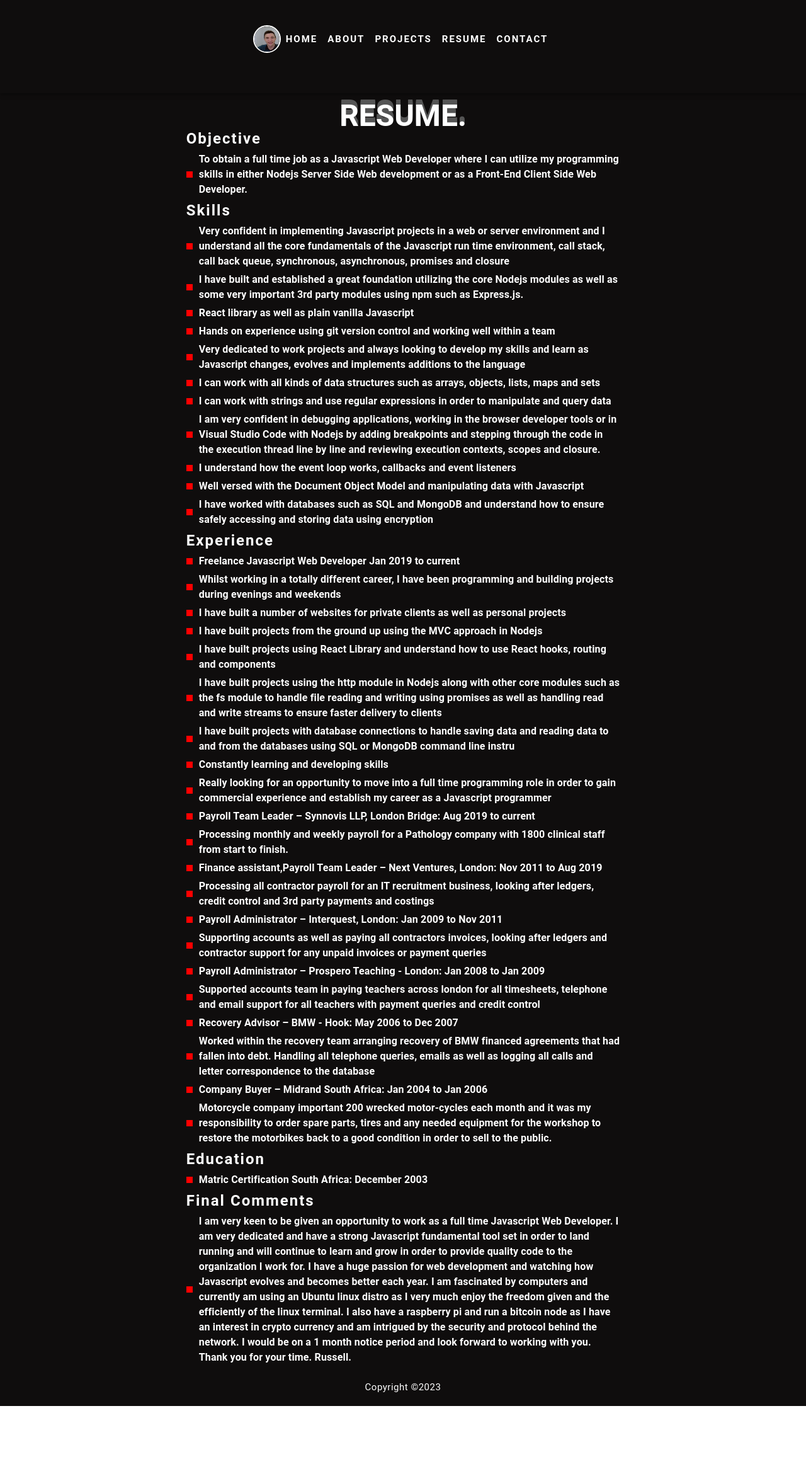
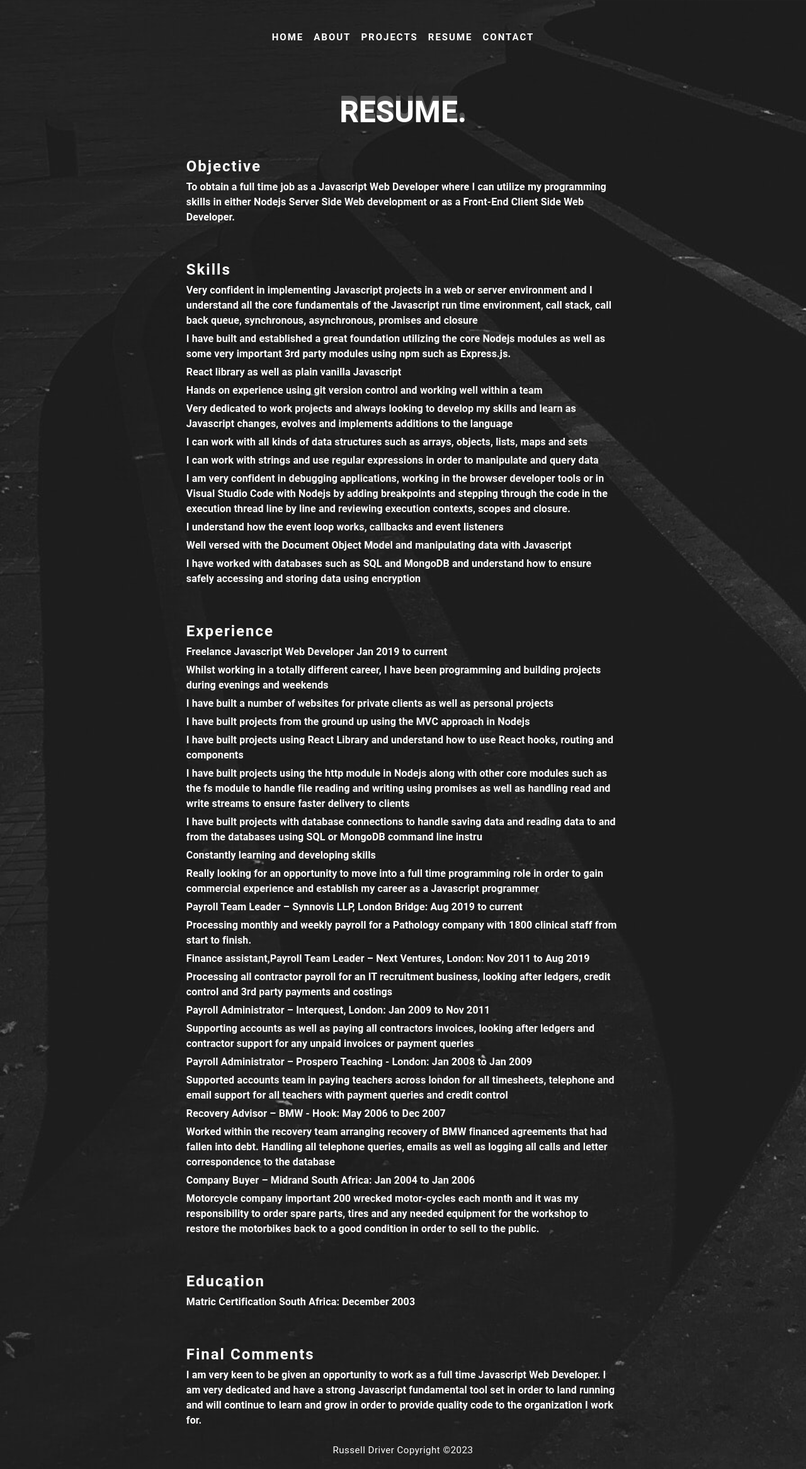
Before and after one commit to Russellgrd/portfolio_mui, a React (Create React App) app: page /resume in a window 1280 px wide. Shown: the whole page at 63% size. Before the commit the page ends 2232 px from the top, so only its background shows below. Built offline with nearby package versions, Linux system fonts and the light colour scheme.

Commit message:
added new background to app component

```diff
--- a/src/App.js
+++ b/src/App.js
@@ -19,8 +19,8 @@ const App = () => {
             sx={{
                 minHeight:'100vh',
                 minWidth:'100vw',
-                //backgroundImage:`url(${mainBackground})`,
-                backgroundColor:'#0f0d0d',
+                backgroundImage:`url(${mainBackground})`,
+                //backgroundColor:'#0f0d0d',
                 display:'flex',
                 backgroundSize:'cover',
                 backgroundPosition:'left',
--- a/src/components/Footer.js
+++ b/src/components/Footer.js
@@ -5,7 +5,7 @@ const Footer = () => {
     return(
         <Box sx={{mt:'auto',bottom:0, right:0, left:0, width:'100%',display:'flex', justifyContent:'center', alignItems:'center', height:60}}>
           <Typography variant="caption" color="common.white" sx={{fontSize:15}}>
-            Copyright ©2023
+           Russell Driver Copyright ©2023
           </Typography>
         </Box>
     )
--- a/src/components/Home.js
+++ b/src/components/Home.js
@@ -3,7 +3,7 @@ import { Fade } from '@mui/material';
 import GitHubIcon from '@mui/icons-material/GitHub';
 import { Link } from 'react-router-dom';
 import { useEffect } from 'react';
-import { textShadowPopTop } from '../helpers/transitions';
+import { textShadowPopTop, focusInContract } from '../helpers/transitions';
 
 const Home = () => {
 
@@ -26,7 +26,8 @@ const Home = () => {
                 {fontWeight:'bold',
                 color:'common.white',
                 textAlign:'center',
-                borderBottom:'5px solid black',
+                borderBottom:'5px solid rgba(0,0,0,0)',
+                borderRadius:'2px',
                 transition:'border-bottom 0.5s ease-in',
                 animation:`${textShadowPopTop} .5s ease forwards`
                 }} id="homeHeading">
@@ -34,7 +35,7 @@ const Home = () => {
                 HELLO, I AM RUSSELL.
             </Typography>
             <Typography variant='body1' sx={{color:'common.white', mt:5, maxWidth:'70ch', lineHeight:2, textAlign:'center'}}>
-               I am a Front-End and Back-End Javascript developer and mainly focus on React applications and Nodejs.  I enjoy exploring new NPM packages and trying out new technologies.  I also have an interest in crypto currencies.
+               I am a Front-End and Back-End Javascript Web Developer and mainly focus on React applications and Nodejs.  I enjoy exploring new NPM packages and trying out new technologies.  I also have an interest in crypto currencies.
             </Typography>
                 <Button href='https://github.com/Russellgrd' target="_blank">
                     <GitHubIcon sx={{color:'common.white', fontSize:30, mt:5}}/>
--- a/src/components/Nav.js
+++ b/src/components/Nav.js
@@ -14,7 +14,7 @@ const Nav = () => {
       }));
 
     return(
-        <AppBar color="transparent" sx={{position:'relative'}}>
+        <AppBar color="transparent" elevation={0} sx={{position:'relative'}}>
             <Box component='div' sx={{
                 mt:5,
                 display:'flex',
@@ -22,7 +22,7 @@ const Nav = () => {
                 justifyContent:'center',
                  position:'relative'
                  }}>
-                <Box
+                {/* <Box
                     component="img"
                     sx={{
                     display:{xs:'none', md:'inline-block'},
@@ -35,9 +35,9 @@ const Nav = () => {
                     }}
                     alt="face of a man"
                     src={face}
-                />
-                <Box component='div' sx={{display:'flex',justifyContent:'center', mr:{xs:0,md:'auto'}}}>
-                    <Link to="/">
+                /> */}
+                <Box component='div' sx={{ width:'100vw', display:'flex',justifyContent:'center', mr:{xs:0,md:'auto'}}}>
+                    <Link to="/" >
                         <MyButton variant="text" sx={{fontSize:{xs:11,md:15}}}>HOME</MyButton>
                     </Link>
                     <Link to="/about">
--- a/src/components/Resume.js
+++ b/src/components/Resume.js
@@ -16,17 +16,18 @@ const MyTypographyParagraph = styled(Typography)(
   );
 
 const MyBullet = styled(Box)({
-    minHeight:'10px',
-    minWidth:'10px',
-    display:'inline-block',
-    marginRight:'10px',
-    backgroundColor:'red'
+    // minHeight:'10px',
+    // minWidth:'10px',
+    // display:'inline-block',
+    // marginRight:'10px',
+    // backgroundColor:'red'
 })
 
 const MyTypographySubHeading = styled(Typography)(({ theme }) => ({
     color: theme.palette.common.white,
     fontWeight: theme.typography.fontWeightBold,
     letterSpacing:'2px',
+    marginTop:50,
     marginBottom:5
   }));
 
@@ -182,7 +183,7 @@ const Resume = () => {
             <MyTypographySubHeading variant="h5">Final Comments</MyTypographySubHeading>
             <MyTypographyParagraph>
                 <MyBullet></MyBullet>
-                I am very keen to be given an opportunity to work as a full time Javascript Web Developer.  I am very dedicated and have a strong Javascript fundamental tool set in order to land running and will continue to learn and grow in order to provide quality code to the organization I work for.  I have a huge passion for web development and watching how Javascript evolves and becomes better each year.  I am fascinated by computers and currently am using an Ubuntu linux distro as I very much enjoy the freedom given and the efficiently of the linux terminal. I also have a raspberry pi and run a bitcoin node as I have an interest in crypto currency and am intrigued by the security and protocol behind the network.  I would be on a 1 month notice period and look forward to working with you.  Thank you for your time. Russell.
+                I am very keen to be given an opportunity to work as a full time Javascript Web Developer.  I am very dedicated and have a strong Javascript fundamental tool set in order to land running and will continue to learn and grow in order to provide quality code to the organization I work for.
             </MyTypographyParagraph>
 
 
--- a/src/helpers/transitions.js
+++ b/src/helpers/transitions.js
@@ -78,3 +78,17 @@ export const slideBottom = keyframes`
   }
 
 `
+
+export const focusInContract = keyframes`
+  0% {
+    letter-spacing: 1em;
+    -webkit-filter: blur(12px);
+            filter: blur(12px);
+    opacity: 0;
+  }
+  100% {
+    -webkit-filter: blur(0px);
+            filter: blur(0px);
+    opacity: 1;
+  }
+`
```
Also changed, not shown: src/assets/mainBackground.jpg.
